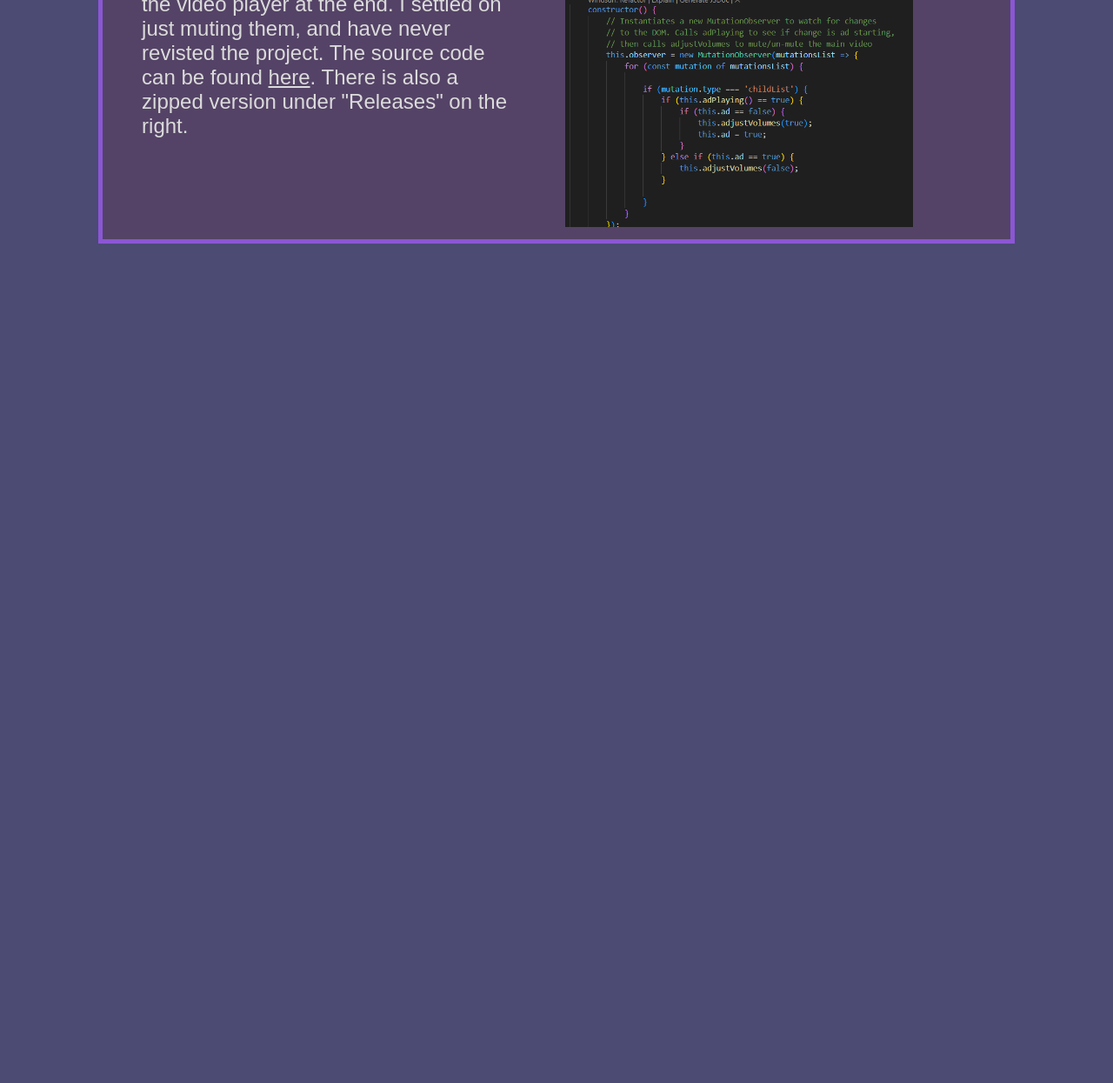
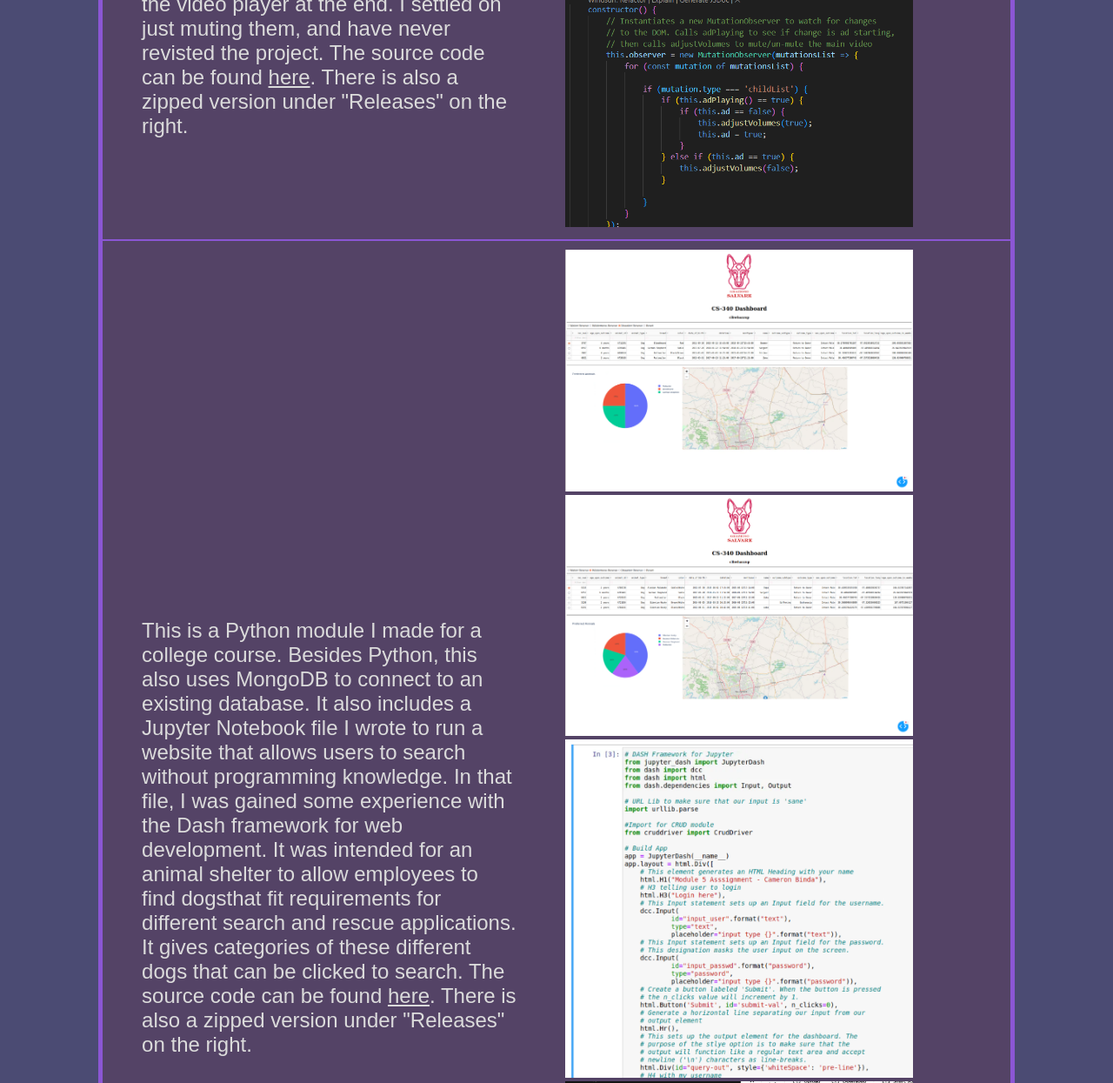
Before and after one commit to clbwhazzup/clbwhazzup.github.io, a plain HTML site: page web.html in a window 1280 px wide. Shown: the part 2575-3820 px from the top of the page at 87% size. Before the commit the page ends 2875 px from the top, so only its background shows below. Drawn offline with Linux system fonts and the light colour scheme.

Commit message:
More artifacts

```diff
--- a/web.html
+++ b/web.html
@@ -82,6 +82,30 @@
                 </td>
             </tr>
 
+            <tr>
+                <td>
+                    <div id="desc"> This is a Python module I made for a college course.
+                        Besides Python, this also uses MongoDB to connect to an existing
+                        database. It also includes a Jupyter Notebook file I wrote to run
+                        a website that allows users to search without programming knowledge.
+                        In that file, I was gained some experience with the Dash framework
+                        for web development. It was intended for an animal shelter to allow
+                        employees to find dogsthat fit requirements for different search and
+                        rescue applications. It gives categories of these different dogs
+                        that can be clicked to search. The source code can be found
+                        <a target="_blank" rel="noopener noreferrer" href="https://github.com/clbwhazzup/CS-340">
+                        here</a>. There is also a zipped version under "Releases" on the right.
+
+                    </div>
+                </td>
+                <td>
+                    <img id="examples" src="images/programscreen4.png">
+                    <img id="examples" src="images/programscreen5.png">
+                    <img id="examples" src="images/programcode2.png">
+                    <img id="examples" src="images/programcode3.png">
+                </td>
+            </tr>
+
         </table>
     </body>
 </html>
```
Also changed, not shown: program.html (+47 -0 lines), images/programcode1.png (added), images/programcode2.png (added), images/programcode3.png (added), images/programscreen1.jpg (added), images/programscreen2.jpg (added), images/programscreen3.jpg (added), images/programscreen4.png (added), images/programscreen5.png (added).
